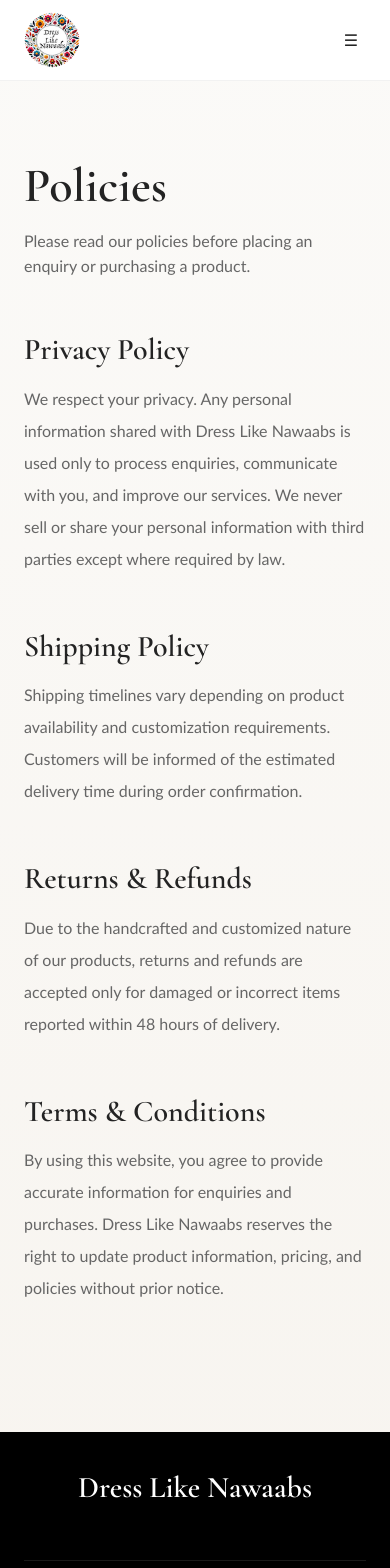
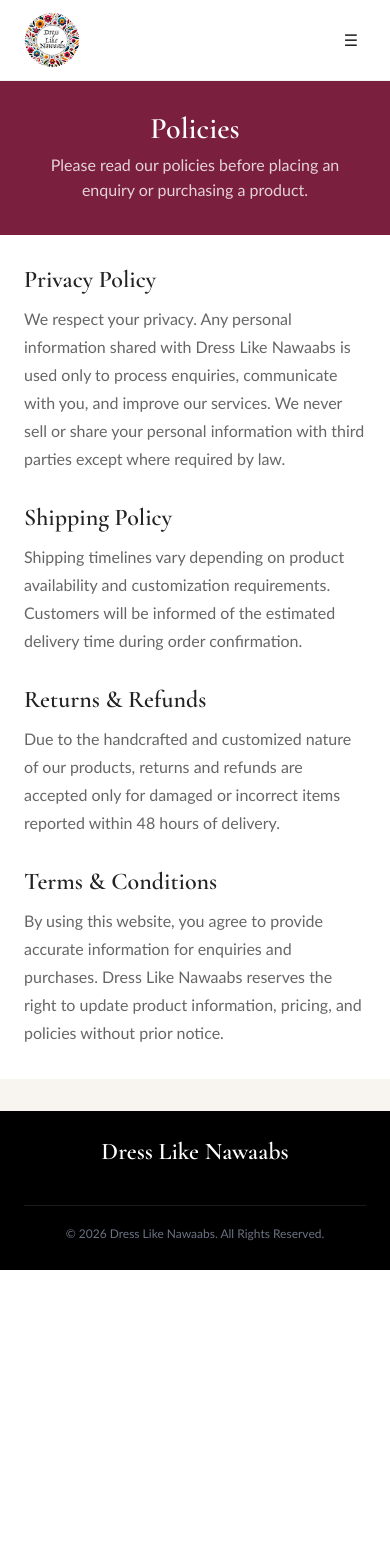
Before and after one commit to mohitshukla123-DLN/dln-website-v2, a React (Vite) app: page /policies in a window 390 px wide. Shown: the top 1568 px of the page. After the commit the page ends 1270 px from the top, so only its background shows below. Built offline with nearby package versions, Linux system fonts and the light colour scheme; no server answers; the database is empty.

Commit message:
Refine responsive page layouts and spacing

```diff
--- a/app/components/homepage/Newsletter.tsx
+++ b/app/components/homepage/Newsletter.tsx
@@ -15,7 +15,7 @@ export default function Newsletter({ settings }: Props) {
   return (
     <section
       id="newsletter"
-      className="scroll-mt-20 bg-[var(--surface)] py-20 text-[var(--foreground)]"
+      className="scroll-mt-20 bg-[var(--surface)] py-10 sm:py-8 sm:py-12 text-[var(--foreground)]"
     >
       <Container>
 
--- a/app/components/homepage/WhyChooseUs.tsx
+++ b/app/components/homepage/WhyChooseUs.tsx
@@ -60,11 +60,11 @@ export default function WhyChooseUs({ settings }: Props) {
 
         </div>
 
-        <div className="grid gap-8 md:grid-cols-2 lg:grid-cols-4">
+        <div className="grid gap-5 md:grid-cols-2 lg:grid-cols-4">
           {features.map((feature) => (
             <article
               key={feature.title}
-              className="rounded-3xl bg-white p-8 text-center shadow-sm transition duration-300 hover:-translate-y-2 hover:shadow-xl"
+              className="rounded-3xl bg-white p-6 text-center shadow-sm transition duration-300 hover:-translate-y-2 hover:shadow-xl"
             >
               <div className="text-5xl">
                 {feature.icon}
--- a/app/components/layout/Footer.tsx
+++ b/app/components/layout/Footer.tsx
@@ -54,27 +54,27 @@ export default function Footer() {
   }, []);
 
   return (
-    <footer className="mt-12 bg-black text-white sm:mt-16">
-      <Container className="py-10 sm:py-12">
+    <footer className="mt-8 bg-black text-white sm:mt-7">
+      <Container className="py-7 sm:py-9">
         <div className="flex flex-col items-center text-center">
-          <h2 className="text-3xl font-semibold sm:text-4xl">
+          <h2 className="text-2xl font-semibold sm:text-3xl">
             {siteName}
           </h2>
 
           {phone && (
             <a
               href={`tel:${phone.replace(/[^+\d]/g, "")}`}
-              className="mt-4 text-sm text-gray-300 transition hover:text-white sm:text-base"
+              className="mt-2 text-sm text-gray-300 transition hover:text-white sm:text-base"
             >
               {phone}
             </a>
           )}
 
-          <div className="mt-6 flex items-center justify-center gap-4">
+          <div className="mt-4 flex items-center justify-center gap-3">
             {instagram && (
               <a href={instagram} target="_blank" rel="noreferrer" aria-label="Instagram"
-                className="flex h-11 w-11 items-center justify-center rounded-full bg-[#E4405F] text-white shadow-sm transition hover:scale-105">
-                <svg viewBox="0 0 24 24" className="h-6 w-6 fill-current">
+                className="flex h-10 w-10 items-center justify-center rounded-full bg-[#E4405F] text-white shadow-sm transition hover:scale-105">
+                <svg viewBox="0 0 24 24" className="h-5 w-5 fill-current">
                   <path d="M7.5 2h9A5.5 5.5 0 0 1 22 7.5v9a5.5 5.5 0 0 1-5.5 5.5h-9A5.5 5.5 0 0 1 2 16.5v-9A5.5 5.5 0 0 1 7.5 2Zm0 2A3.5 3.5 0 0 0 4 7.5v9A3.5 3.5 0 0 0 7.5 20h9a3.5 3.5 0 0 0 3.5-3.5v-9A3.5 3.5 0 0 0 16.5 4h-9ZM12 7a5 5 0 1 1 0 10 5 5 0 0 1 0-10Zm0 2a3 3 0 1 0 0 6 3 3 0 0 0 0-6Zm5.25-3.25a1.25 1.25 0 1 1 0 2.5 1.25 1.25 0 0 1 0-2.5Z"/>
                 </svg>
               </a>
@@ -82,8 +82,8 @@ export default function Footer() {
 
             {facebook && (
               <a href={facebook} target="_blank" rel="noreferrer" aria-label="Facebook"
-                className="flex h-11 w-11 items-center justify-center rounded-full bg-[#1877F2] text-white shadow-sm transition hover:scale-105">
-                <svg viewBox="0 0 24 24" className="h-6 w-6 fill-current">
+                className="flex h-10 w-10 items-center justify-center rounded-full bg-[#1877F2] text-white shadow-sm transition hover:scale-105">
+                <svg viewBox="0 0 24 24" className="h-5 w-5 fill-current">
                   <path d="M13.5 21v-8h2.75l.5-3H13.5V8.1c0-.9.3-1.6 1.7-1.6H17V3.8c-.3 0-1.3-.1-2.5-.1-2.5 0-4.2 1.5-4.2 4.3V10H7.5v3h2.8v8h3.2Z"/>
                 </svg>
               </a>
@@ -91,8 +91,8 @@ export default function Footer() {
 
             {youtube && (
               <a href={youtube} target="_blank" rel="noreferrer" aria-label="YouTube"
-                className="flex h-11 w-11 items-center justify-center rounded-full bg-[#FF0000] text-white shadow-sm transition hover:scale-105">
-                <svg viewBox="0 0 24 24" className="h-6 w-6 fill-current">
+                className="flex h-10 w-10 items-center justify-center rounded-full bg-[#FF0000] text-white shadow-sm transition hover:scale-105">
+                <svg viewBox="0 0 24 24" className="h-5 w-5 fill-current">
                   <path d="M23 12s0-3.2-.4-4.7a3 3 0 0 0-2.1-2.1C19 4.8 12 4.8 12 4.8s-7 0-8.5.4a3 3 0 0 0-2.1 2C1 8.8 1 12 1 12s0 3.2.4 4.7a3 3 0 0 0 2.1 2.1c1.5.4 8.5.4 8.5.4s7 0 8.5-.4a3 3 0 0 0 2.1-2.1C23 15.2 23 12 23 12Zm-13 3.5v-7l6 3.5-6 3.5Z"/>
                 </svg>
               </a>
@@ -100,8 +100,8 @@ export default function Footer() {
 
             {pinterest && (
               <a href={pinterest} target="_blank" rel="noreferrer" aria-label="Pinterest"
-                className="flex h-11 w-11 items-center justify-center rounded-full bg-[#E60023] text-white shadow-sm transition hover:scale-105">
-                <svg viewBox="0 0 24 24" className="h-6 w-6 fill-current">
+                className="flex h-10 w-10 items-center justify-center rounded-full bg-[#E60023] text-white shadow-sm transition hover:scale-105">
+                <svg viewBox="0 0 24 24" className="h-5 w-5 fill-current">
                   <path d="M12 2a10 10 0 0 0-3.6 19.3c-.1-1.6 0-3.5.4-5l1.1-4.7s-.3-.7-.3-1.7c0-1.6.9-2.8 2.1-2.8 1 0 1.5.7 1.5 1.6 0 1-.6 2.4-.9 3.8-.3 1.1.6 2 1.7 2 2.1 0 3.7-2.2 3.7-5.3 0-2.8-2-4.8-5-4.8-3.4 0-5.4 2.6-5.4 5.2 0 1 .4 2.1.9 2.7.1.1.1.2.1.4l-.3 1.2c-.1.4-.3.5-.7.3-1.7-.8-2.7-3.2-2.7-5.1 0-4.1 3-8 8.7-8 4.6 0 8.2 3.3 8.2 7.7 0 4.6-2.9 8.3-6.9 8.3-1.3 0-2.5-.7-2.9-1.5l-.8 3.1c-.3 1.1-1 2.5-1.5 3.3.9.3 1.9.5 2.9.5A10 10 0 1 0 12 2Z"/>
                 </svg>
               </a>
@@ -109,8 +109,8 @@ export default function Footer() {
 
             {linkedin && (
               <a href={linkedin} target="_blank" rel="noreferrer" aria-label="LinkedIn"
-                className="flex h-11 w-11 items-center justify-center rounded-full bg-[#0A66C2] text-white shadow-sm transition hover:scale-105">
-                <svg viewBox="0 0 24 24" className="h-6 w-6 fill-current">
+                className="flex h-10 w-10 items-center justify-center rounded-full bg-[#0A66C2] text-white shadow-sm transition hover:scale-105">
+                <svg viewBox="0 0 24 24" className="h-5 w-5 fill-current">
                   <path d="M6.5 8.5A2.5 2.5 0 1 0 6.5 3a2.5 2.5 0 0 0 0 5.5ZM4 10h5v11H4V10Zm8 0h4.8v1.5h.1c.7-1.2 2-2 3.8-2 4 0 4.8 2.6 4.8 6V21h-5v-4.8c0-1.2 0-2.8-1.8-2.8-1.8 0-2.1 1.4-2.1 2.7V21h-5V10Z"/>
                 </svg>
               </a>
@@ -118,7 +118,7 @@ export default function Footer() {
           </div>
         </div>
 
-        <div className="mt-8 border-t border-white/10 pt-5 text-center text-xs text-gray-500 sm:mt-10">
+        <div className="mt-6 border-t border-white/10 pt-5 text-center text-xs text-gray-500 sm:mt-7">
           {copyrightText ||
             `© ${new Date().getFullYear()} ${siteName}. All Rights Reserved.`}
         </div>
--- a/app/layout/RootLayout.tsx
+++ b/app/layout/RootLayout.tsx
@@ -9,11 +9,11 @@ type RootLayoutProps = {
 
 export default function RootLayout({ children }: RootLayoutProps) {
   return (
-    <>
+    <div className="flex min-h-screen flex-col">
       <AnnouncementBar />
       <Navbar />
-      <main>{children}</main>
+      <main className="flex-1">{children}</main>
       <Footer />
-    </>
+    </div>
   );
 }
--- a/app/pages/ContactPage.tsx
+++ b/app/pages/ContactPage.tsx
@@ -100,7 +100,7 @@ export default function ContactPage() {
       />
 
       {/* Hero */}
-      <section className="bg-[var(--teal)] py-14 sm:py-20 text-white">
+      <section className="bg-[var(--teal)] py-10 sm:py-14 text-white">
         <Container>
           <div className="mx-auto max-w-3xl text-center">
             <p className="mb-4 uppercase tracking-[0.3em]">
@@ -120,9 +120,9 @@ export default function ContactPage() {
       </section>
 
       {/* Contact & Enquiry Side-by-Side */}
-      <section className="py-20">
+      <section className="py-10 sm:py-14">
         <Container>
-          <div className="grid gap-10 lg:grid-cols-2 items-start">
+          <div className="grid gap-6 lg:grid-cols-2 items-start">
             {/* Left Column: Contact Information */}
             <div>
               <h2 className="text-3xl font-bold">Contact Information</h2>
--- a/app/pages/NewArrivalsPage.tsx
+++ b/app/pages/NewArrivalsPage.tsx
@@ -29,7 +29,7 @@ export default function NewArrivalsPage() {
         canonical="https://dresslikenawaabs.pages.dev/new-arrivals"
       />
 
-      <section className="bg-[#5b2333] py-10 text-white sm:py-14">
+      <section className="bg-[var(--teal)] py-7 text-white sm:py-10">
         <Container>
           <div className="text-center">
             <h1 className="text-3xl font-bold sm:text-5xl">
@@ -43,7 +43,7 @@ export default function NewArrivalsPage() {
         </Container>
       </section>
 
-      <section className="bg-[var(--background)] py-10 sm:py-16">
+      <section className="bg-[var(--background)] py-8 sm:py-12">
         <Container>
           {loading ? (
             <p className="py-10 text-center text-[var(--muted)]">
--- a/app/pages/PolicyPage.tsx
+++ b/app/pages/PolicyPage.tsx
@@ -3,23 +3,25 @@ import Container from "../components/ui/Container";
 export default function PolicyPage() {
   return (
     <>
-    <section className="py-20">
-      <Container className="max-w-5xl">
-        <h1 className="text-5xl font-bold">
+      <section className="bg-[var(--teal)] py-8 text-white sm:py-10">
+        <Container className="max-w-5xl text-center">
+          <h1 className="text-3xl font-bold sm:text-5xl">
             Policies
           </h1>
-
-        <p className="mt-4 text-[var(--muted)]">
+          <p className="mt-2 text-white/80 sm:mt-3">
             Please read our policies before placing an enquiry or purchasing a product.
           </p>
+        </Container>
+      </section>
 
-        {/* Privacy Policy */}
-        <section className="mt-14">
-          <h2 className="text-3xl font-semibold">
+      <section className="bg-white py-8 sm:py-10">
+        <Container className="max-w-5xl">
+
+          <section>
+            <h2 className="text-2xl font-semibold sm:text-3xl">
               Privacy Policy
             </h2>
-
-          <p className="mt-4 leading-8 text-[var(--muted)]">
+            <p className="mt-3 leading-7 text-[var(--muted)]">
               We respect your privacy. Any personal information shared with
               Dress Like Nawaabs is used only to process enquiries, communicate
               with you, and improve our services. We never sell or share your
@@ -27,45 +29,40 @@ export default function PolicyPage() {
             </p>
           </section>
 
-        {/* Shipping */}
-        <section className="mt-14">
-          <h2 className="text-3xl font-semibold">
+          <section className="mt-8">
+            <h2 className="text-2xl font-semibold sm:text-3xl">
               Shipping Policy
             </h2>
-
-          <p className="mt-4 leading-8 text-[var(--muted)]">
+            <p className="mt-3 leading-7 text-[var(--muted)]">
               Shipping timelines vary depending on product availability and
               customization requirements. Customers will be informed of the
               estimated delivery time during order confirmation.
             </p>
           </section>
 
-        {/* Returns */}
-        <section className="mt-14">
-          <h2 className="text-3xl font-semibold">
+          <section className="mt-8">
+            <h2 className="text-2xl font-semibold sm:text-3xl">
               Returns & Refunds
             </h2>
-
-          <p className="mt-4 leading-8 text-[var(--muted)]">
+            <p className="mt-3 leading-7 text-[var(--muted)]">
               Due to the handcrafted and customized nature of our products,
               returns and refunds are accepted only for damaged or incorrect
               items reported within 48 hours of delivery.
             </p>
           </section>
 
-        {/* Terms */}
-        <section className="mt-14">
-          <h2 className="text-3xl font-semibold">
+          <section className="mt-8">
+            <h2 className="text-2xl font-semibold sm:text-3xl">
               Terms & Conditions
             </h2>
-
-          <p className="mt-4 leading-8 text-[var(--muted)]">
+            <p className="mt-3 leading-7 text-[var(--muted)]">
               By using this website, you agree to provide accurate information
               for enquiries and purchases. Dress Like Nawaabs reserves the
               right to update product information, pricing, and policies
               without prior notice.
             </p>
           </section>
+
         </Container>
       </section>
     </>
```
Also changed, not shown: app/components/homepage/Testimonials.tsx (+4 -4 lines), app/pages/AboutPage.tsx (+6 -6 lines), app/pages/ShopPage.tsx (+9 -4 lines), app/pages/WishlistPage.tsx (+12 -30 lines). Lines whose indentation alone changed are shown as unchanged.
